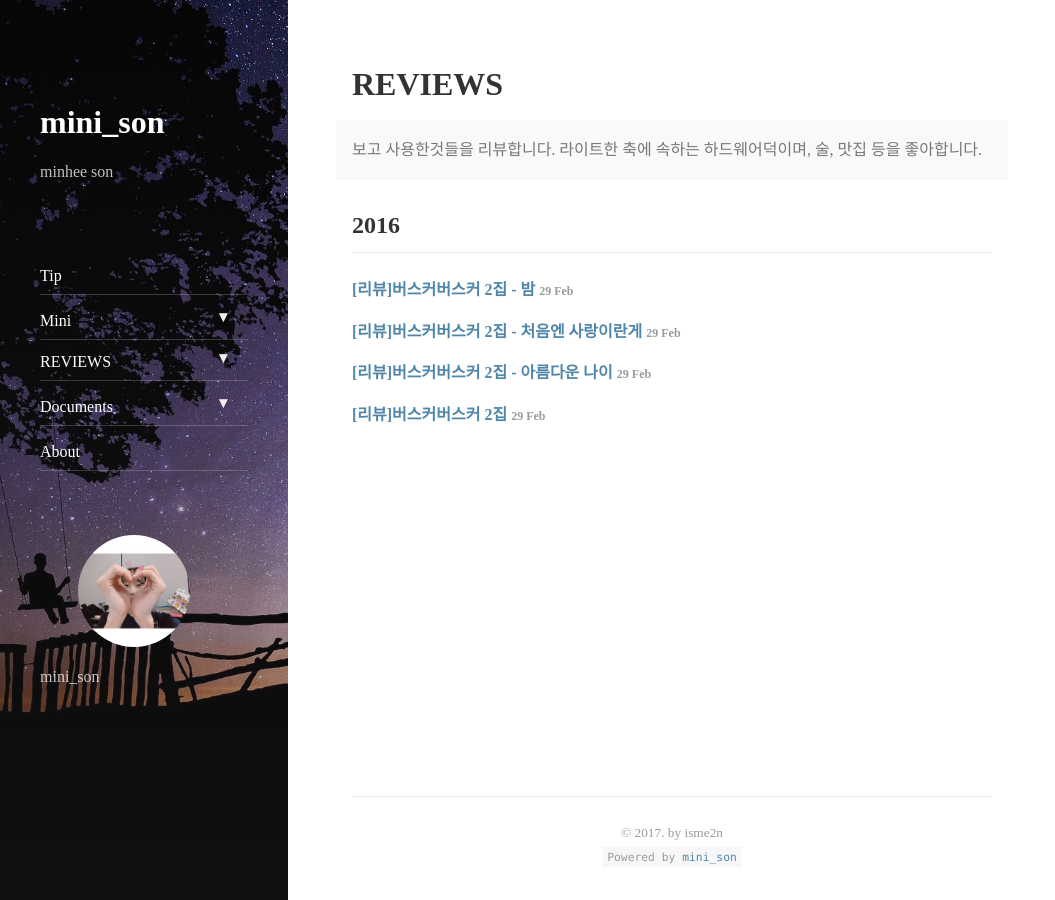
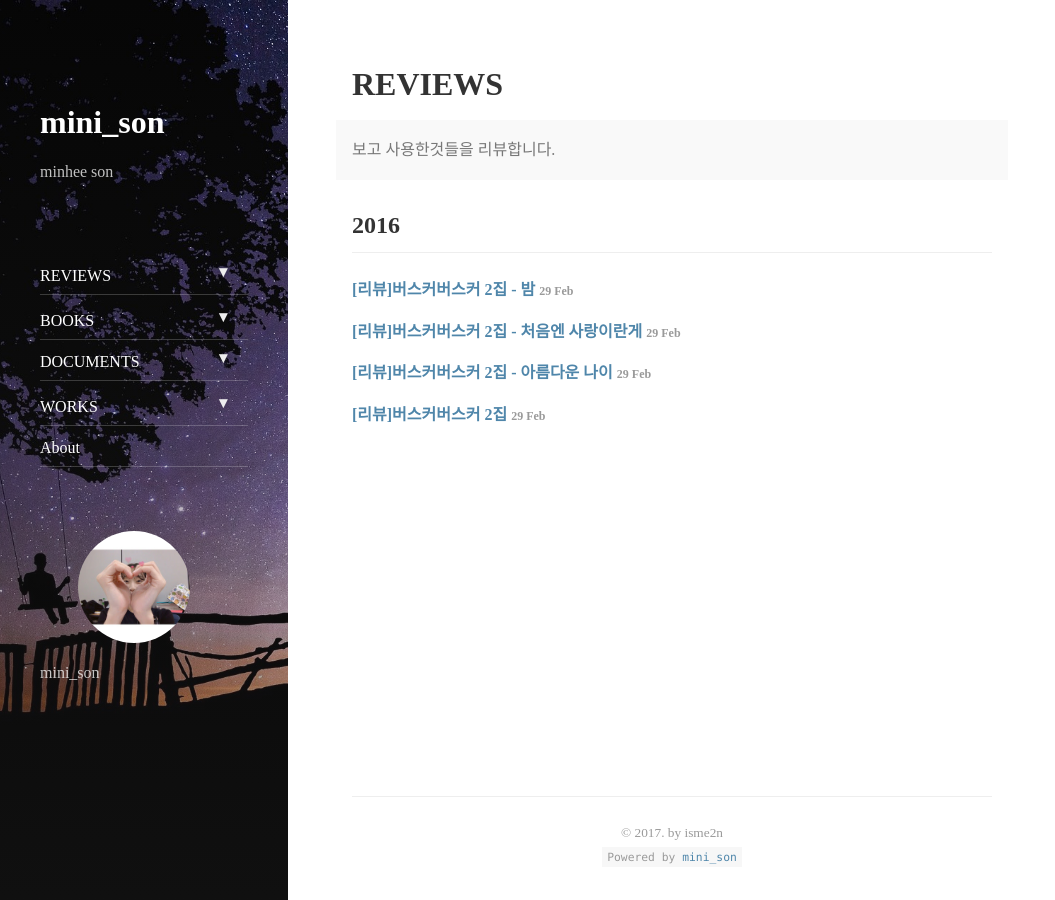
Before and after one commit to minheeson/minheeson.github.io, a Jekyll site: the page built from _featured_categories/reviews.md, in a window 1280 px wide and 900 px high. Shown: the whole window, without its empty margins (0-1055 px from the left). Built offline with Jekyll 4.4.1, drawn with Linux system fonts in a browser that asks for light colours; nearby versions of some CDN libraries.

Commit message:
modify theme

```diff
--- a/_featured_categories/doc.md
+++ b/_featured_categories/books.md
@@ -1,7 +1,7 @@
 ---
 layout: list
-title: Documents
-slug: doc
+title: BOOKS
+slug: book
 menu: true
 submenu: true
 order: 7
--- a/_featured_categories/reviews.md
+++ b/_featured_categories/reviews.md
@@ -6,5 +6,5 @@ menu: true
 submenu: true
 order: 6
 description: >
-  보고 사용한것들을 리뷰합니다. 라이트한 축에 속하는 하드웨어덕이며, 술, 맛집 등을 좋아합니다.
+  보고 사용한것들을 리뷰합니다.
 ---
```
Also changed, not shown: _featured_categories/documents.md (added, +10 -0 lines), _featured_categories/mini.md (deleted, +0 -10 lines), _featured_categories/tip.md (deleted, +0 -10 lines), _featured_categories/works.md (added, +10 -0 lines).
